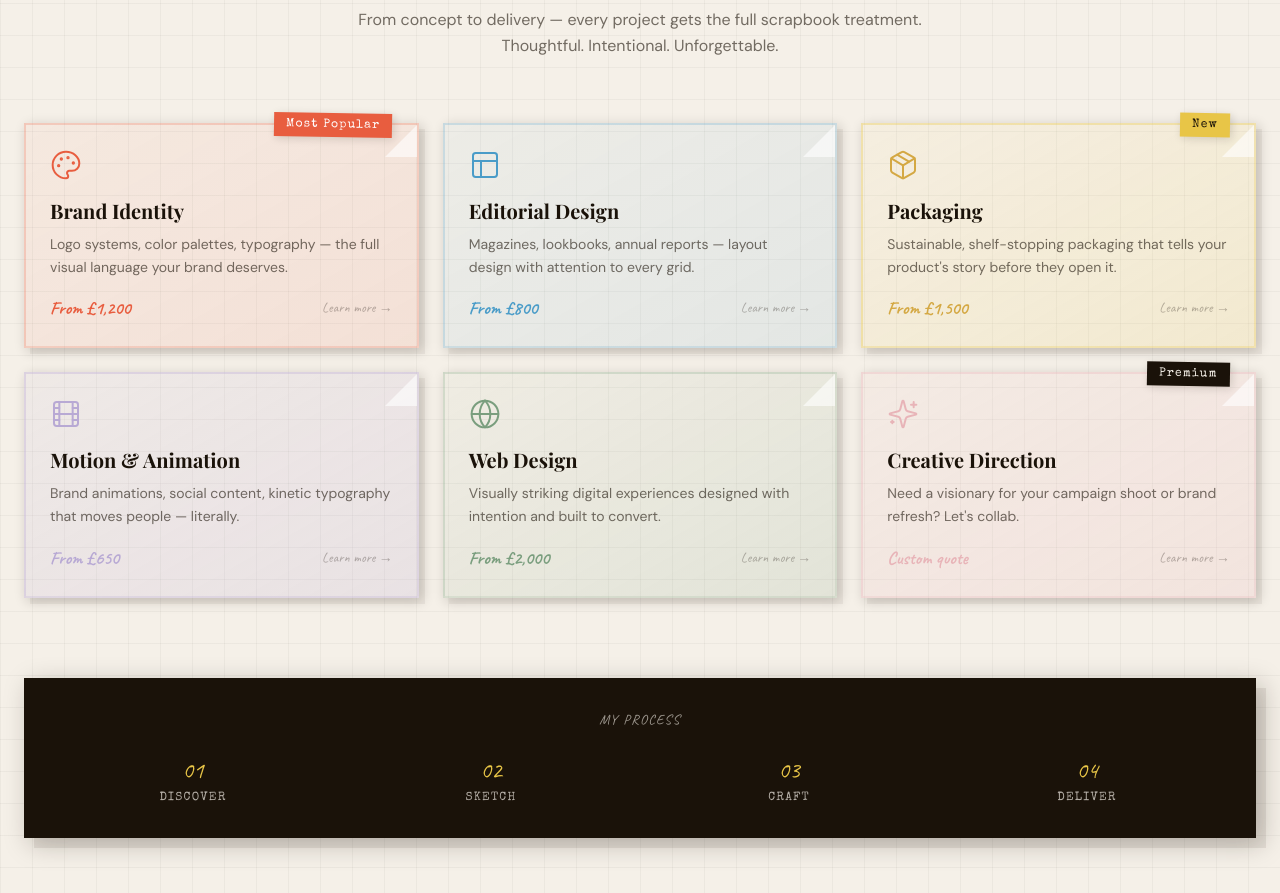
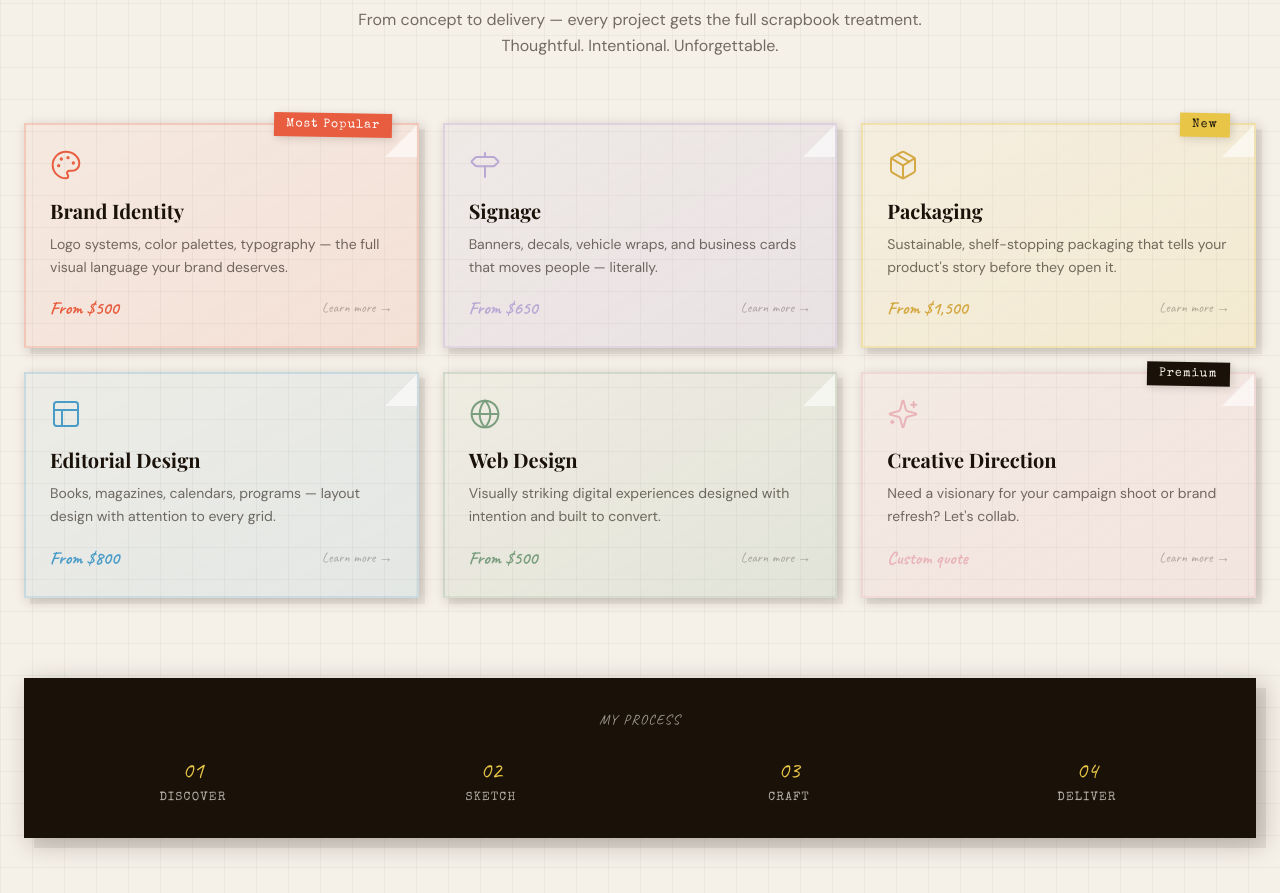
Before and after one commit to 00anthony/Designby.Evangelina, a Next.js app: page / in a window 1280 px wide. Shown: the part 2400-3293 px from the top of the page. Built offline with nearby package versions, Linux system fonts and the light colour scheme; a web font is replaced by a local one.

Commit message:
added services details

```diff
--- a/src/components/Services.tsx
+++ b/src/components/Services.tsx
@@ -2,14 +2,14 @@
 
 import { motion, useInView } from "framer-motion";
 import { useRef } from "react";
-import { Palette, Layout, Package, Film, Globe, Sparkles } from "lucide-react";
+import { Palette, Layout, Package, Signpost, Globe, Sparkles } from "lucide-react";
 
 const services = [
   {
     icon: Palette,
     title: "Brand Identity",
     desc: "Logo systems, color palettes, typography — the full visual language your brand deserves.",
-    price: "From £1,200",
+    price: "From $500",
     tag: "Most Popular",
     tagColor: "bg-coral text-white",
     color: "from-coral/5 to-coral/10",
@@ -17,20 +17,20 @@ const services = [
     border: "border-coral/20",
   },
   {
-    icon: Layout,
-    title: "Editorial Design",
-    desc: "Magazines, lookbooks, annual reports — layout design with attention to every grid.",
-    price: "From £800",
+    icon: Signpost,
+    title: "Signage",
+    desc: "Banners, decals, vehicle wraps, and business cards that moves people — literally.",
+    price: "From $650",
     tag: null,
-    color: "from-sky/5 to-sky/10",
-    accent: "text-sky",
-    border: "border-sky/20",
+    color: "from-lavender/10 to-lavender/20",
+    accent: "text-lavender",
+    border: "border-lavender/30",
   },
   {
     icon: Package,
     title: "Packaging",
     desc: "Sustainable, shelf-stopping packaging that tells your product's story before they open it.",
-    price: "From £1,500",
+    price: "From $1,500",
     tag: "New",
     tagColor: "bg-mustard text-ink",
     color: "from-mustard/5 to-mustard/15",
@@ -38,20 +38,20 @@ const services = [
     border: "border-mustard/30",
   },
   {
-    icon: Film,
-    title: "Motion & Animation",
-    desc: "Brand animations, social content, kinetic typography that moves people — literally.",
-    price: "From £650",
+    icon: Layout,
+    title: "Editorial Design",
+    desc: "Books, magazines, calendars, programs — layout design with attention to every grid.",
+    price: "From $800",
     tag: null,
-    color: "from-lavender/10 to-lavender/20",
-    accent: "text-lavender",
-    border: "border-lavender/30",
+    color: "from-sky/5 to-sky/10",
+    accent: "text-sky",
+    border: "border-sky/20",
   },
   {
     icon: Globe,
     title: "Web Design",
     desc: "Visually striking digital experiences designed with intention and built to convert.",
-    price: "From £2,000",
+    price: "From $500",
     tag: null,
     color: "from-sage/5 to-sage/15",
     accent: "text-sage",
```
